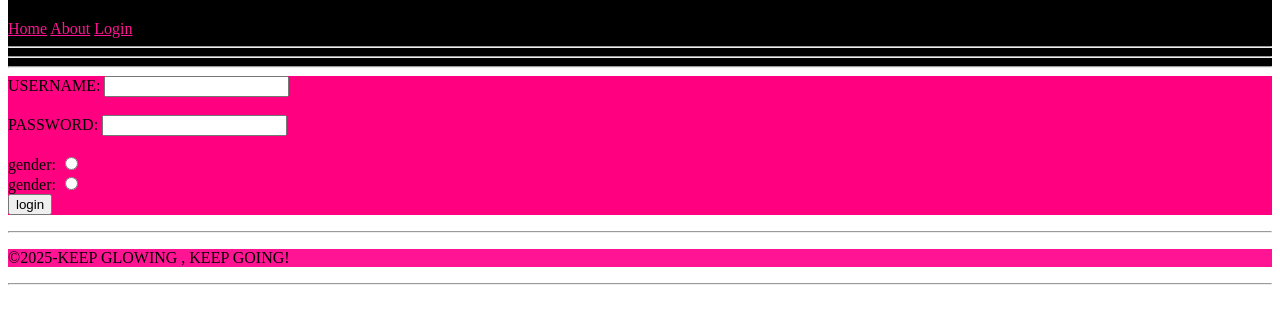
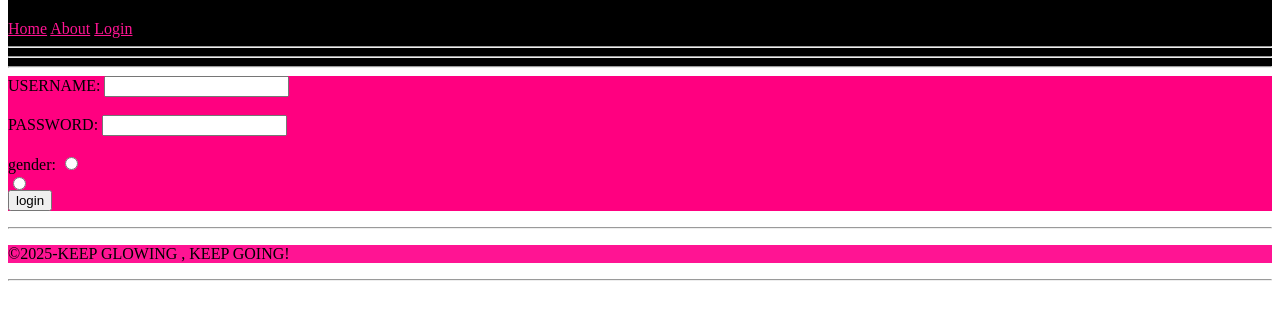
Before and after one commit to malak2982006/FIRST-PROJECT, a plain HTML site: page index.html in a window 1280 px wide. Shown: the part 46-370 px from the top of the page. Drawn offline with Linux system fonts and the light colour scheme.

Commit message:
Update index.html

```diff
--- a/index.html
+++ b/index.html
@@ -17,14 +17,13 @@
 <hr>
 </header>
 <main id="login-main">
-<form action="home" method="get" id="login-form">
+<form action="home.html" method="get" id="login-form">
 <div class="form-group"> <lable for="username">USERNAME:</lable> <input type="text" id="username" name="username"required></div>
   <br>
 <div class="form-group"><lable for="password">PASSWORD:</lable> <INPUT TYPE="password" id="password" name="password" required></div>
   <br>
 <lable>gender:</lable>
   <input type="radio" name="gender" value="female"><br>
-<lable>gender:</lable>
   <input type="radio" name="gender" value="male"><br>
 <input type="submit" value="login">
 </form>
```
